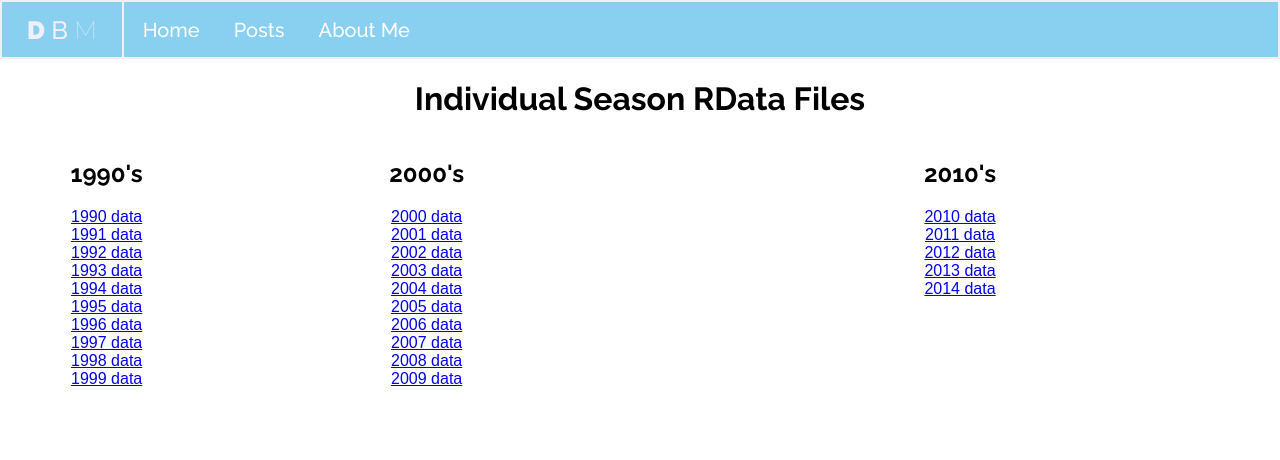
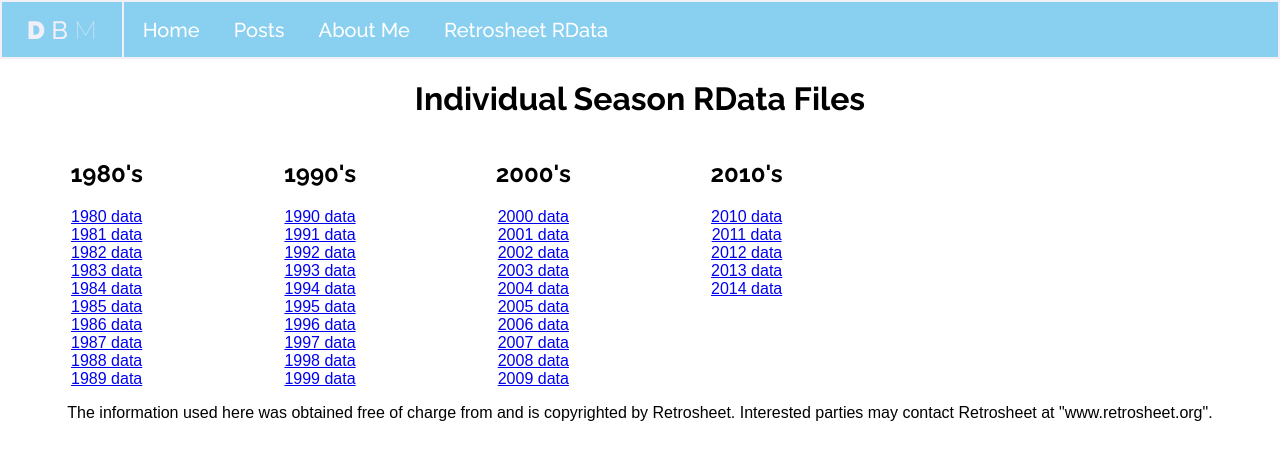
Before and after one commit to davidbmitchell/davidbmitchell.github.io, a Jekyll site: the page built from assets/index.html, in a window 1280 px wide. Shown: the top 460 px of the page. Built offline with Jekyll 4.4.1, drawn with Linux system fonts in a browser that asks for light colours.

Commit message:
navbar links to retrosheet data

```diff
--- a/_layouts/default.html
+++ b/_layouts/default.html
@@ -13,6 +13,7 @@
           <li class="pure-menu-item btn"><a class="menu-item-link" href="/">Home</a></li>
           <li class="pure-menu-item btn"><a class="menu-item-link" href="/blog/">Posts</a></li>
           <li class="pure-menu-item btn"><a class="menu-item-link" href="/aboutme">About Me</a></li>
+          <li class="pure-menu-item btn"><a class="menu-item-link" href="/assets/">Retrosheet RData</a></li>
        </ul>
       </div>
   </div>
--- a/assets/index.html
+++ b/assets/index.html
@@ -7,6 +7,43 @@ title: MLB Data
 	<div class="pure-u-1">
 		<h1 class="heading">Individual Season RData Files</h1>
 		<div class="pure-g">
+		<div class="decade pure-u-4-24">
+		  	<div class="pure-menu">
+					<h2 class="subheading">1980's</h2>
+			  		<ul class="pure-menu-list">
+						<li class="pure-menu-item">
+						  	<a href="/assets/Rdata/pbp80.rda" download>1980 data</a>
+						</li>
+						<li class="pure-menu-item">
+						  	<a href="/assets/Rdata/pbp81.rda" download>1981 data</a>
+						</li>
+						<li class="pure-menu-item">
+						  	<a href="/assets/Rdata/pbp82.rda" download>1982 data</a>
+						</li>
+						<li class="pure-menu-item">
+						  	<a href="/assets/Rdata/pbp83.rda" download>1983 data</a>
+						</li>
+						<li class="pure-menu-item">
+						  	<a href="/assets/Rdata/pbp84.rda" download>1984 data</a>
+						</li>
+						<li class="pure-menu-item">
+							<a href="/assets/Rdata/pbp85.rda" download>1985 data</a>
+						</li>
+						<li class="pure-menu-item">
+						  	<a href="/assets/Rdata/pbp86.rda" download>1986 data</a>
+						</li>
+						<li class="pure-menu-item">
+						  	<a href="/assets/Rdata/pbp87.rda" download>1987 data</a>
+						</li>
+						<li class="pure-menu-item">
+						  	<a href="/assets/Rdata/pbp88.rda" download>1988 data</a>
+						</li>
+						<li class="pure-menu-item">
+						  	<a href="/assets/Rdata/pbp89.rda" download>1989 data</a>
+						</li>
+					</ul>
+				</div>
+			</div>
 			<div class="decade pure-u-4-24">
 				<div class="pure-menu">
 					<h2 class="subheading">1990's</h2>
@@ -44,7 +81,7 @@ title: MLB Data
 					</ul>
 				</div>
 			</div>
-			<div class="decade pure-u-8-24">
+			<div class="decade pure-u-4-24">
 				<div class="pure-menu">
 					<h2 class="subheading">2000's</h2>
 					<ul class="pure-menu-list">
@@ -81,7 +118,7 @@ title: MLB Data
 					</ul>
 				</div>
 			</div>
-			<div class="decade pure-u-12-24">
+			<div class="decade pure-u-4-24">
 				<h2 class="subheading">2010's</h2>
 				<div class="pure-menu pure-menu">
 					<ul class="pure-menu-list">
@@ -105,4 +142,10 @@ title: MLB Data
 			</div>
 		</div>
 	</div>
+  <div id="retrosheet" class="pure-u-1">
+    <p>     The information used here was obtained free of
+     charge from and is copyrighted by Retrosheet.  Interested
+     parties may contact Retrosheet at "www.retrosheet.org".
+     </p>
   </div>
+</div>
--- a/index.html
+++ b/index.html
@@ -14,5 +14,6 @@
         <li class="pure-menu-item"><a href="/" class="pure-menu-link link">Home</a></li>
         <li class="pure-menu-item"><a href="/blog/" class="pure-menu-link link">Posts</a></li>
         <li class="pure-menu-item"><a href="/aboutme" class="pure-menu-link link">About Me</a></li>
+        <li class="pure-menu-item"><a href="/assets/" class="pure-menu-link link">Retrosheet RData</a></li>
   </div>
 </div>
```
Lines whose indentation alone changed are shown as unchanged.
